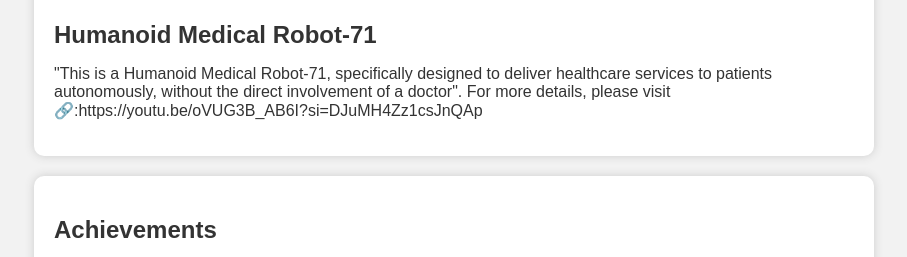
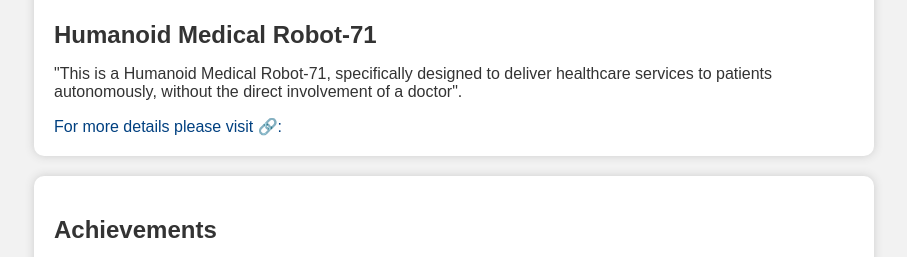
Before and after one commit to mdzihadulislam/mdzihad.github.io, a plain HTML site: page index.html in a window 1280 px wide. Shown: the part 881-1138 px from the top of the page, without its empty margins (186-1093 px from the left). Drawn offline with Linux system fonts and the light colour scheme.

Commit message:
Update index.html

```diff
--- a/index.html
+++ b/index.html
@@ -21,7 +21,10 @@
       <img src="MedicalRobot.jpg" alt="MedicalRobot.jpg" width="350"/>
     <h2>Humanoid Medical Robot-71</h2>
     <p>"This is a Humanoid Medical Robot-71,  specifically designed to deliver healthcare services to patients autonomously, without the direct involvement of a doctor".
-    For more details, please visit 🔗:https://youtu.be/oVUG3B_AB6I?si=DJuMH4Zz1csJnQAp</p>
+  </p>
+    <a href="https://youtu.be/oVUG3B_AB6I?si=DJuMH4Zz1csJnQAp" target="_blank">
+ For more details please visit 🔗:
+</a>
   </section>
 
   <section>
```
